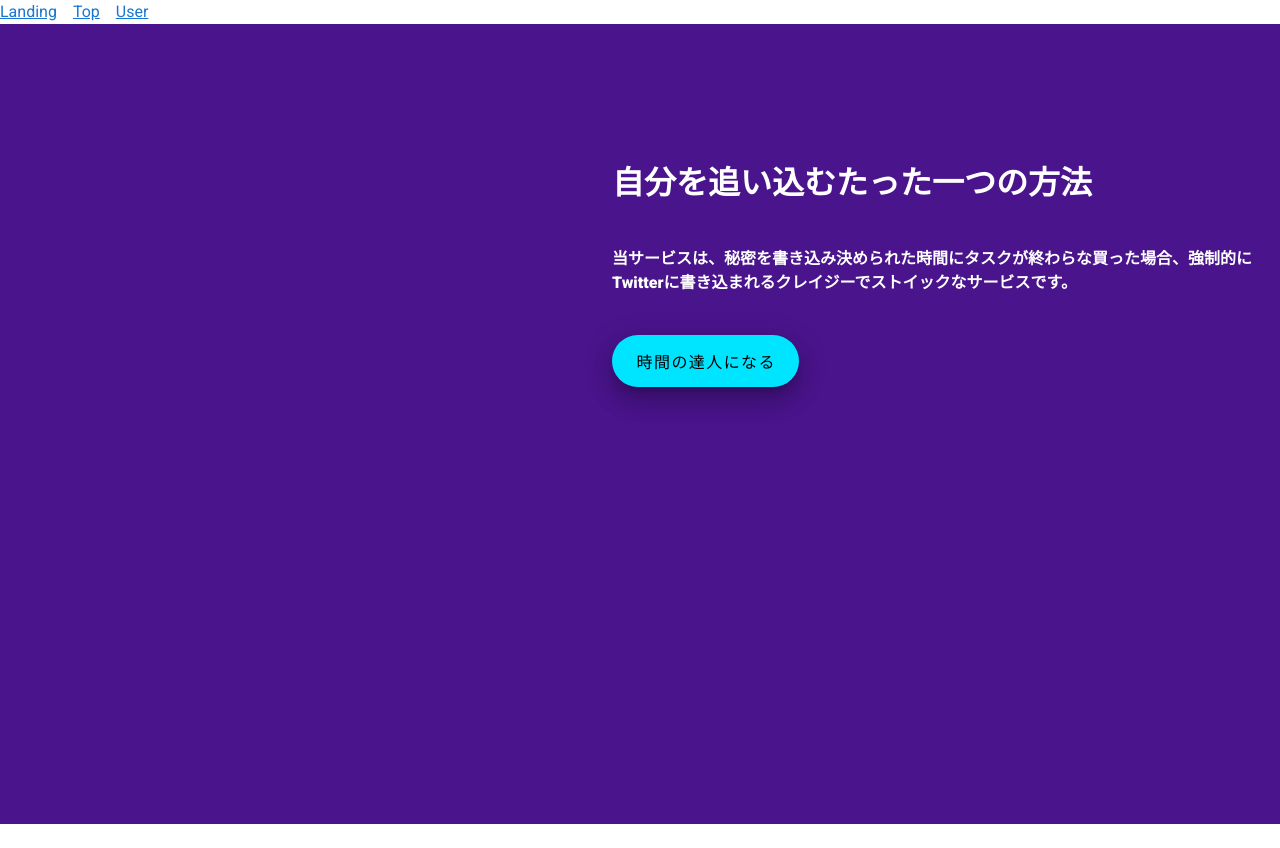
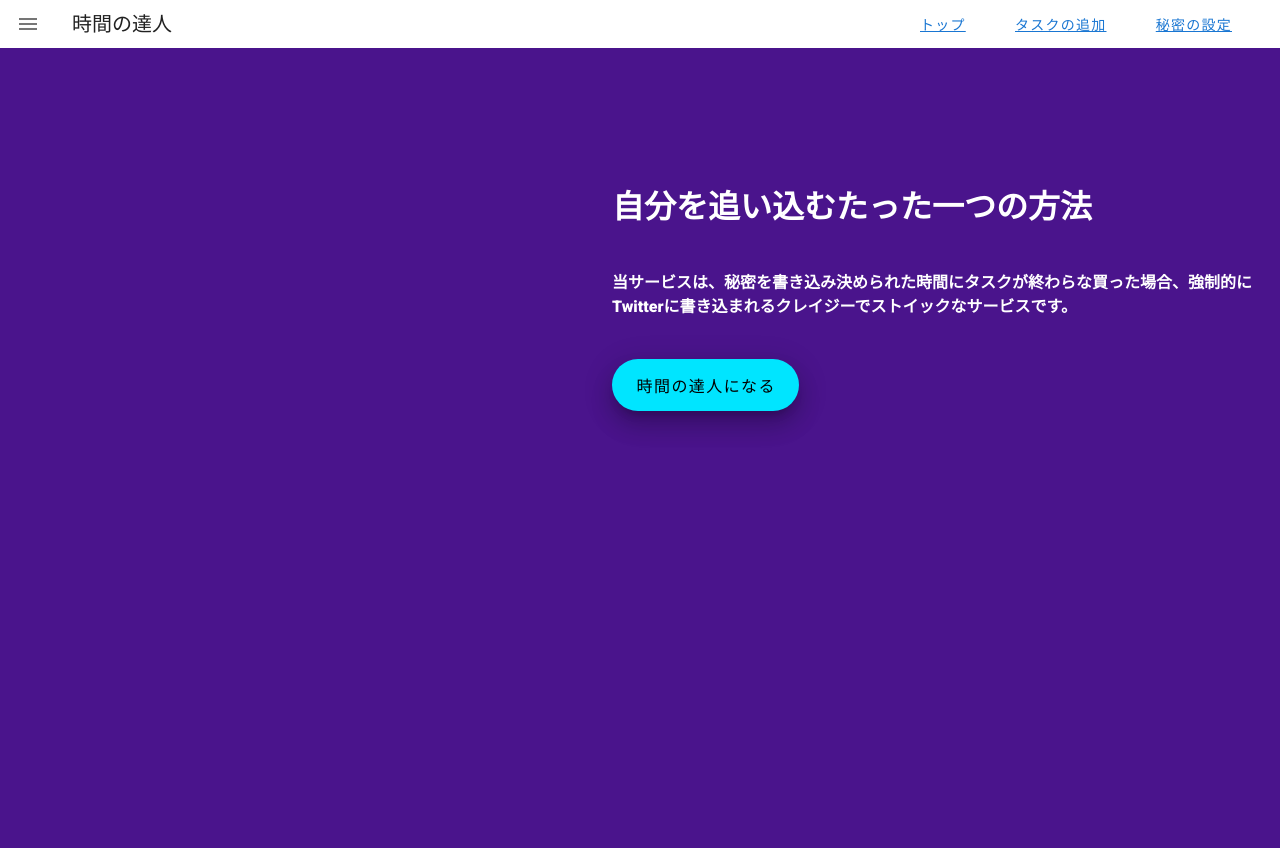
Before and after one commit to ToruTamahashi/AutumunHack2020, a Vue app in the folder vueproject/: page / in a window 1280 px wide. Before the commit the page ends 824 px from the top, so only its background shows below. Built offline with nearby package versions, Linux system fonts and the light colour scheme.

Commit message:
Add Toolbar🎨

```diff
--- a/vueproject/src/components/Header.vue
+++ b/vueproject/src/components/Header.vue
@@ -1,14 +1,39 @@
 <template>
-  <div>
+  <!-- <div>
     <router-link to="/">Landing</router-link>
     <router-link to="/top">Top</router-link>
     <router-link to="/user">User</router-link>
-  </div>
+  </div> -->
+  <v-card
+  color="grey lighten-4"
+  flat
+  tile
+  >
+  <v-toolbar dense>
+      <v-app-bar-nav-icon></v-app-bar-nav-icon>
+
+      <v-toolbar-title>時間の達人</v-toolbar-title>
+
+      <v-spacer></v-spacer>
+
+      <v-btn text>
+         <router-link to="/">トップ</router-link>
+      </v-btn>
+
+      <v-btn text>
+        <router-link to="/top">タスクの追加</router-link>
+      </v-btn>
+
+      <v-btn text>
+        <router-link to="/user">秘密の設定</router-link>
+      </v-btn>
+    </v-toolbar>
+  </v-card>
 </template>
 
 <script>
 export default {
-  //
+
 }
 </script>
 
```
